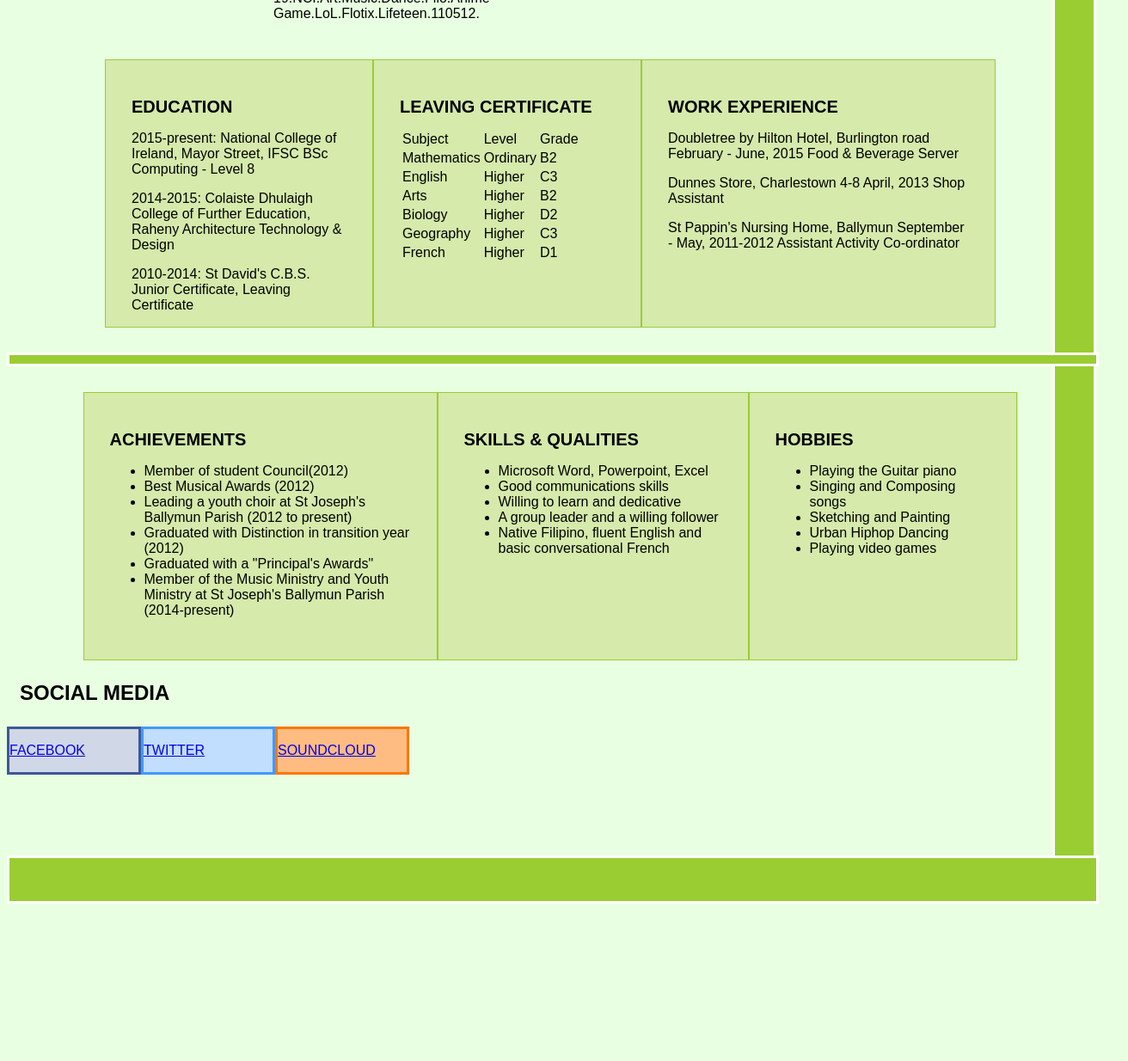
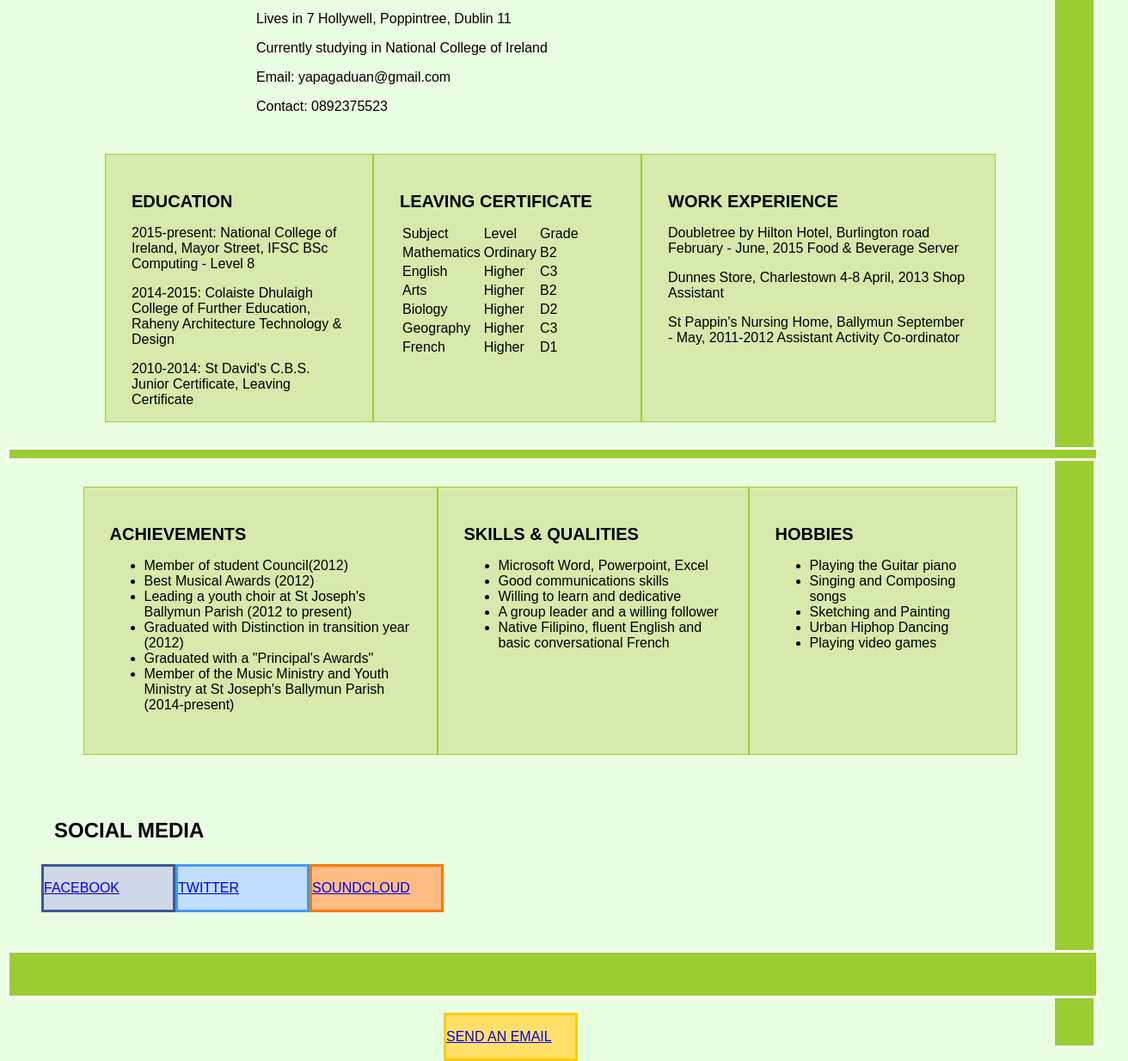
Before and after one commit to Markofzed/Vers-4.1-Azir-, a plain HTML site: page index.html in a window 1280 px wide. Shown: the part 387-1621 px from the top of the page at 86% size, 1312 px wide, since content can reach past the window. Before the commit the page ends 1438 px from the top, so only its background shows below. Drawn offline with Linux system fonts and the light colour scheme.

Commit message:
Vers 4.1 Azir

```diff
--- a/index.html
+++ b/index.html
@@ -14,8 +14,13 @@
 				</div>
 
 		</div>
-		<div id="box"> <p>19.NCI.Art.Music.Dance.Filo.Anime
-					 Game.LoL.Flotix.Lifeteen.110512. </p> </div>
+		<div id="box"> <p>	Born on 12th January, 1996 </p>
+						<p>	Lives in 7 Hollywell, Poppintree, Dublin 11</p>
+						<p>Currently studying in National College of Ireland</p>
+						<p>Email: yapagaduan@gmail.com</p>
+						<p>Contact: 0892375523
+
+						</p> </div>
 
 		<div class="cert">
 			<div id="edu">
@@ -119,8 +124,7 @@
 			<div id="c"> <p><a href="https://soundcloud.com/ydrian-angelo-pagaduan-1">SOUNDCLOUD</a></p></div>
 		<div id="lnk">
 
-
-
+			<div id="d"> <p><a href="file:///H:/web%20design/online%20profile%202.00/send%20an%20email/index.html">SEND AN EMAIL</a></p> </div>
 		</div>
 	</body>
 </html>
--- /dev/null
+++ b/send an email/style.css
@@ -0,0 +1,40 @@
+#back{
+
+	margin:0 auto;
+	width:700px;
+	height:800px;
+	background:#0E0E0E;
+}
+
+#ground{
+
+	border-radius:30px;
+	margin:0 auto;
+	width:650px;
+	height:750px;
+	background:#9ACD32;
+	position:relative;
+	top:25px;
+}
+h1{
+	position:relative;
+	top:80px;
+	left: 155px;
+
+
+}
+#red{
+
+	Position:relative;
+	top:100px;
+	left: 155px;
+}
+
+body{
+	background:#E9FFE1;
+}
+
+textarea{
+	height:300px;
+	width:250px;
+}
--- a/style.css
+++ b/style.css
@@ -4,7 +4,7 @@ body{
 }
 
 #red{
-	height:1400px;
+	height:1600px;
 	width:45px;
 	background:#9ACD32;
 	position:absolute;
@@ -30,13 +30,15 @@ body{
 #name{
 	font-style:bold;
 	font-size:25px;
-	color:#111111;
+	color:ivory;
 	position:relative;
-	left:230px;
-	top:100px;
+	left:210px;
+	top:50px;
 
 }
 #cv{
+	border:solid white;
+	border-width:5px;
 	width:901px;
 	height:281px;
 	position:relative;
@@ -59,11 +61,11 @@ body{
 
 	#box{
 
-		width:150px;
-		height:100px;
+		width:450px;
+		height:200px;
 		position:relative;
-		top:20px;
-		left:310px;
+		left:290px;
+
 	}
 
 	h1{
@@ -160,7 +162,8 @@ body{
 h2{
 	padding:15px;
 	position:relative;
-	top:50px;
+	top:100px;
+	left:40px;
 
 }
 #lnk{
@@ -181,7 +184,8 @@ h2{
 	border:#3b5998;
 	border-style:solid;
 	position:relative;
-	top:40px;
+	top:90px;
+	left:40px
 
 
 }
@@ -192,8 +196,9 @@ h2{
 	float:left;
 	border:#4099FF;
 	border-style:solid;
-		position:relative;
-	top:40px;
+	position:relative;
+	top:90px;
+	left:40px;
 }
 #c{
 	height:50px;
@@ -202,6 +207,19 @@ h2{
 	float:left;
 	border:#ff7700;
 	border-style:solid;
-		position:relative;
-	top:40px;
+	position:relative;
+	top:90px;
+	left:40px;
 }
+#d{
+	height:50px;
+	width:150px;
+	background:#FFE169;
+	float:left;
+	border:#FFCC00;
+	border-style:solid;
+	position:relative;
+	top:70px;
+	left:40px;
+
+}
```
Also changed, not shown: send an email/index.html (added, +41 -0 lines).
